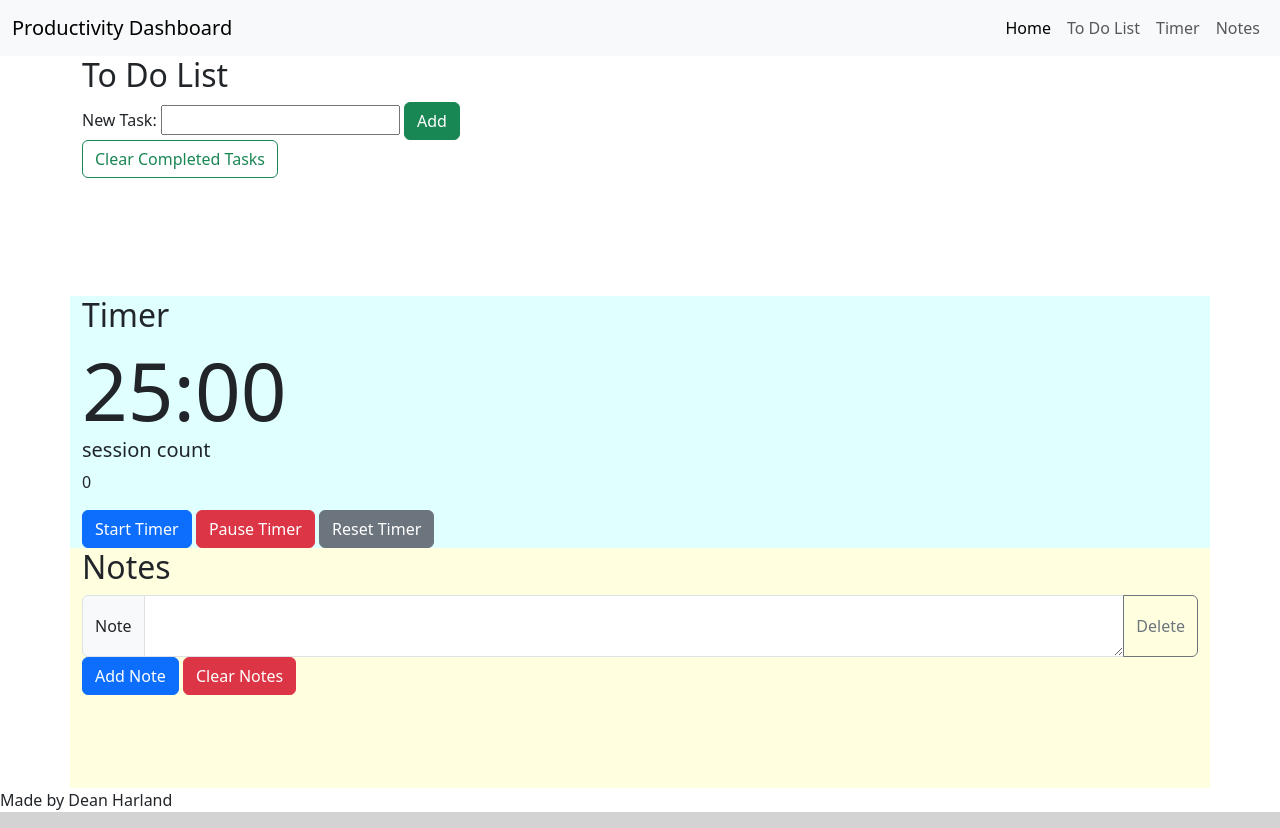
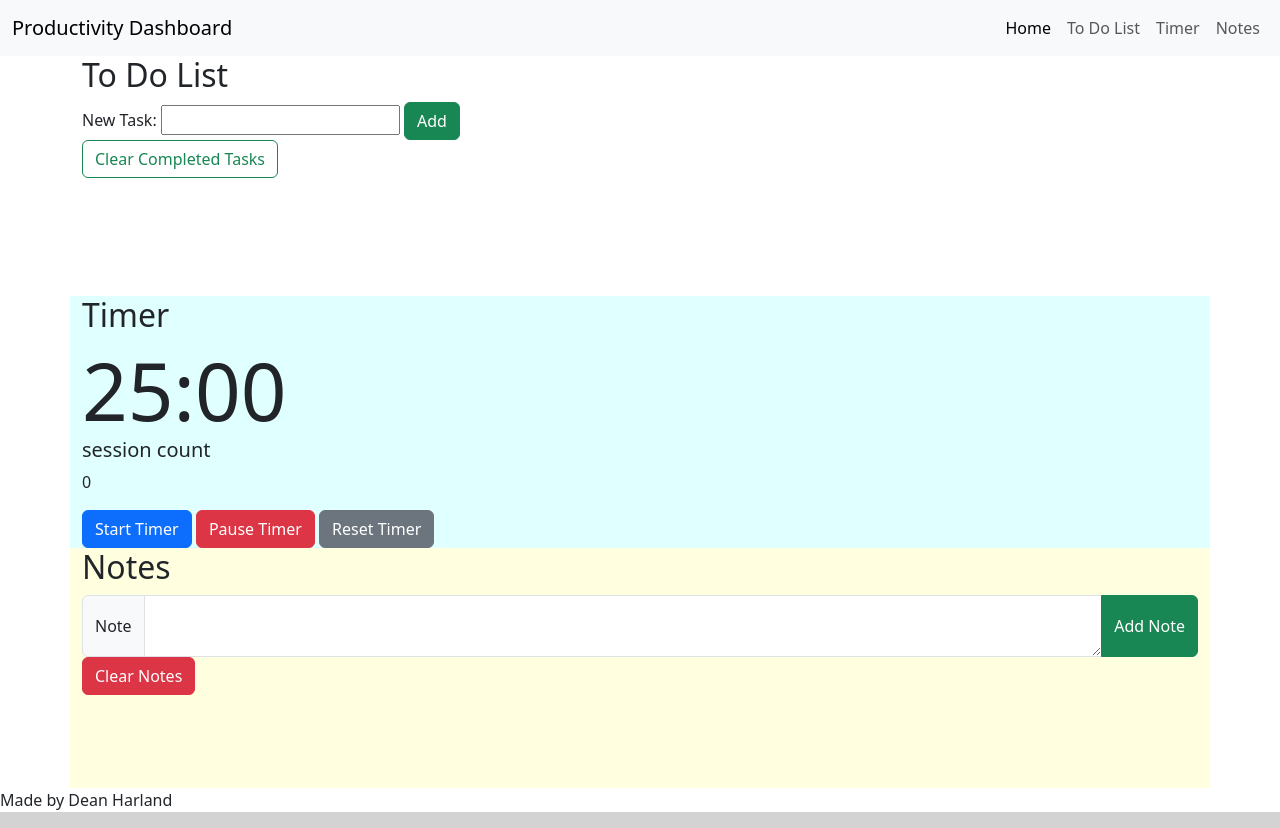
Before and after one commit to DeanHarland/productivity-dashboard, a plain HTML site: page index.html in a window 1280 px wide. Drawn offline with nearby package versions, Linux system fonts and the light colour scheme.

Commit message:
Tidy up input for notes.

```diff
--- a/assets/js/scripts.js
+++ b/assets/js/scripts.js
@@ -172,7 +172,6 @@ document.addEventListener('DOMContentLoaded', () => {
     const notesList = document.getElementById('notes-container');
     const addNoteButton = document.getElementById('add-note-button');
     const clearNotesButton = document.getElementById('clear-notes-button');
-    const deleteNoteButtons = document.getElementsByClassName('note-delete-button');
 
     /**
      * Add Note Function
--- a/index.html
+++ b/index.html
@@ -89,9 +89,8 @@
                     <div class="input-group">
                     <span class="input-group-text">Note</span>
                     <textarea id="note-text-area" class="form-control" aria-label="With textarea"></textarea>
-                    <button id="note-delete-button" class="btn btn-outline-secondary" type="button">Delete</button>
+                    <button class="btn btn-success" id="add-note-button" type="button">Add Note</button>
                     </div>
-                    <input type="button" class="btn btn-primary" id="add-note-button" value="Add Note" />
                     <input type="button" class="btn btn-danger" id="clear-notes-button" value="Clear Notes" />
                 </div>
             </div>
```
